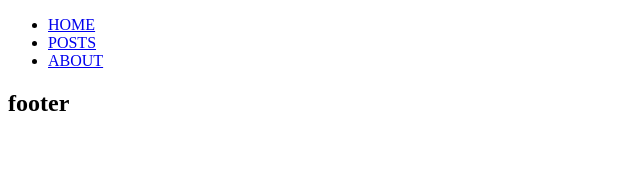
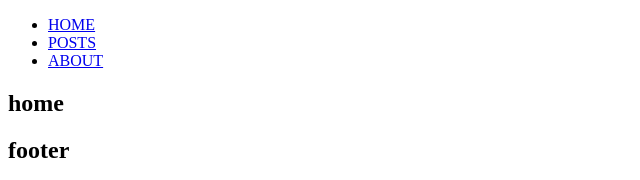
Before and after one commit to valentinobellini/react-router, a React (Vite) app: page / in a window 1280 px wide. Shown: the top 180 px of the page, without its empty margins (0-640 px from the left). Built offline with nearby package versions, Linux system fonts and the light colour scheme.

Commit message:
update routes in app.jsx with outlet

```diff
--- a/src/App.jsx
+++ b/src/App.jsx
@@ -3,9 +3,18 @@
 // importo elementi react-router-dom
 import { BrowserRouter as Router, Routes, Route } from "react-router-dom";
 
+// // importa componenti
+// import Header from './components/Header'
+// import Footer from './components/Footer'
+
+// importa layout
+import MainLayout from './layouts/MainLayout'
+
+
 // importa pagine
-import Header from './components/Header'
-import Footer from './components/Footer'
+import HomePage from './pages/HomePage'
+import AboutPage from './pages/AboutPage'
+import PostsPage from './pages/PostsPage'
 
 
 //importa componenti
@@ -17,8 +26,13 @@ function App() {
   return (
     <>
       <Router>
-        <Header></Header>
-        <Footer></Footer>
+        <Routes>
+          <Route element={<MainLayout />} >
+            <Route path="/" element={<HomePage />} />
+            <Route path="/posts" element={<PostsPage />} />
+            <Route path="/about" element={<AboutPage />} />
+          </Route>
+        </Routes>
       </Router>
 
     </>
--- a/src/components/Navbar.jsx
+++ b/src/components/Navbar.jsx
@@ -9,7 +9,7 @@ export default function Navbar() {
             <div className="navbar-container">
                 <ul>
                     <li >
-                        <NavLink to='/home'>HOME</NavLink>
+                        <NavLink to='/'>HOME</NavLink>
                     </li>
                     <li >
                         <NavLink to='/posts'>POSTS</NavLink>
```
